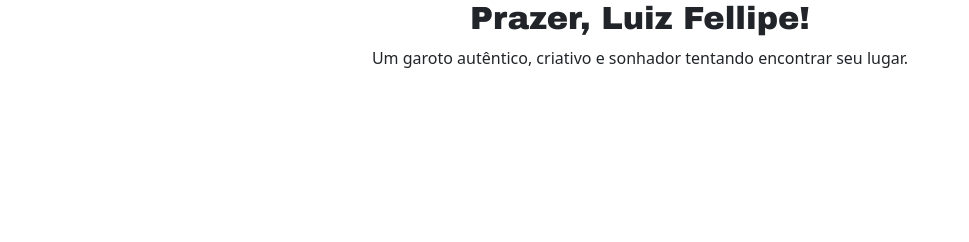
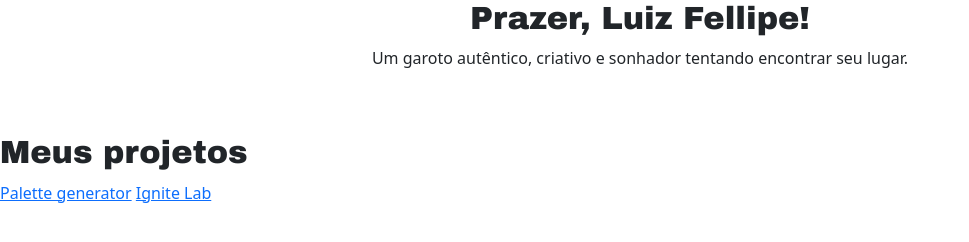
Before and after one commit to luizcampos/portfolio, a plain HTML site: page index.html in a window 1280 px wide. Shown: the whole page, without its empty margins (0-969 px from the left). Drawn offline with nearby package versions, Linux system fonts and the light colour scheme.

Commit message:
add projects

```diff
--- a/index.html
+++ b/index.html
@@ -21,6 +21,14 @@
         <p>Um garoto autêntico, criativo e sonhador tentando encontrar seu lugar.</p>
     </article>
 
+    <br/><br/>
+
+    <article>
+        <h2>Meus projetos</h2>
+        <a href="https://palette-generator-kappa.vercel.app/" target="_blank">Palette generator</a>
+        <a href="https://ignite-lab-react-gamma.vercel.app/" target="_blank">Ignite Lab</a>
+    </article>
+
 </body>
 </html>
 
```
